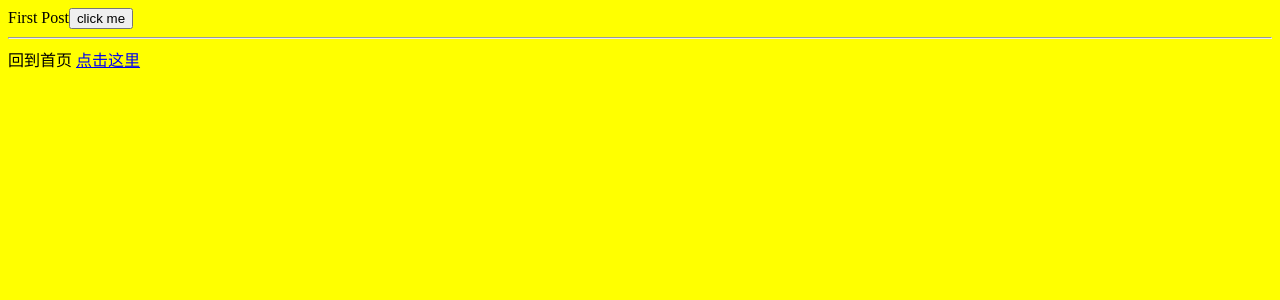
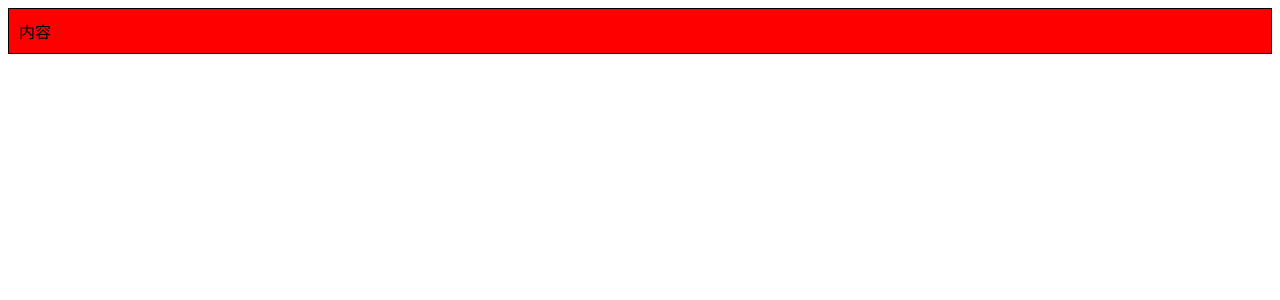
Before and after one commit to codingories/16nextjs-blog-1, a Next.js app: page /posts/first-post in a window 1280 px wide. Shown: the top 300 px of the page. Built offline with nearby package versions, Linux system fonts and the light colour scheme.

Commit message:
通过first-post.js演示CSS Modules

```diff
--- a/pages/posts/first-post.js
+++ b/pages/posts/first-post.js
@@ -1,6 +1,5 @@
 import React, {useCallback} from "react"
-import Link from "next/link"
-import Head from "next/dist/next-server/lib/head"
+import styles from 'styles/first-post.module.css'
 
 console.log('执行了2')
 export default function FirstPost(){
@@ -9,12 +8,12 @@
   },[]) // useCallback 避免每次创建都执行
   return (
     <>
-      {/*React.Fragment*/}
       <div>
-        First Post
-        <button onClick={clickMe}>click me</button>
-        <hr/>
-        回到首页 <Link href="/"><a>点击这里</a></Link>
+        <div className={styles.wrapper}>
+          <div className={styles.content}>
+            内容
+          </div>
+        </div>
       </div>
     </>
   )
--- /dev/null
+++ b/styles/first-post.module.css
@@ -0,0 +1,7 @@
+.wrapper {
+  background-color: red;
+  border: 1px solid black;
+}
+.content {
+  padding: 10px;
+}
--- a/styles/global.css
+++ b/styles/global.css
@@ -1,3 +1,3 @@
-body{
-  background-color: yellow;
-}
+/*body{*/
+/*  background-color: yellow;*/
+/*}*/
```
